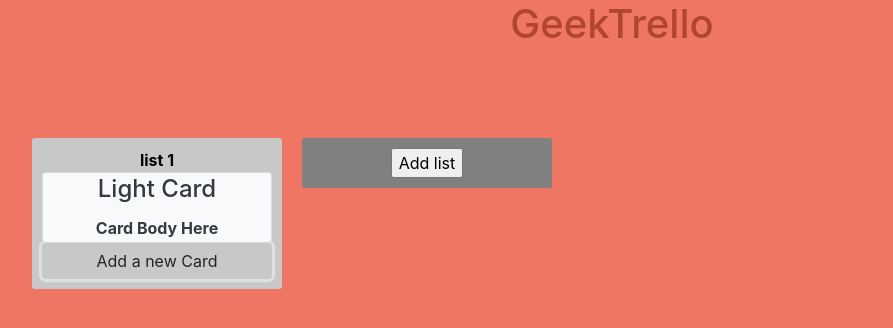
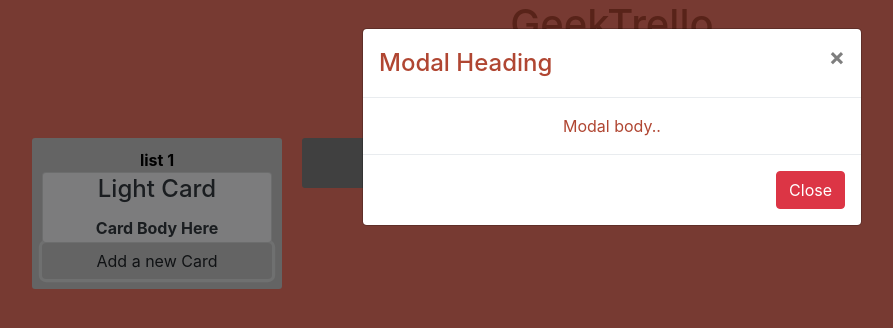
Before and after one commit to Abhicoding/GeekTrello, a React app: page /board in a window 1280 px wide. Both pictures are taken after a click on the button "Add a new Card". Shown: the top 328 px of the page, without its empty margins (28-921 px from the left). Built offline with nearby package versions, Linux system fonts and the light colour scheme.

Commit message:
Added opening and closing Modal

```diff
--- a/src/client/components/Cardmodal.jsx
+++ b/src/client/components/Cardmodal.jsx
@@ -1,9 +1,29 @@
 import React, {Component} from 'react'
 
 export default class Cardmodal extends Component {
-  // constructor (props) {
-  //   super()
-  // }
+  constructor (props) {
+    super()
+  }
+
+  onClose () {
+    this.props.cardmodalclose()
+  }
+
+  onKeyUp = (e) => {
+    if (e.which === 27) {
+      this.props.cardmodalclose()
+    }
+  }
+
+  componentDidMount() {
+    document.addEventListener('keyup', this.onKeyUp)
+  }
+
+  componentWillUnmount(){
+    document.removeEventListener('keyup', this.onKeyUp)
+  }
+
+
   render () {
     return (
       <div>
@@ -12,13 +32,13 @@ export default class Cardmodal extends Component {
             <div className='modal-content'>
               <div className='modal-header'>
                 <h4 className='modal-title'>Modal Heading</h4>
-                <button type='button' className='close' data-dismiss='modal'>&times;</button>
+                <button type='button' className='close' data-dismiss='modal' onClick={this.onClose.bind(this)}>&times;</button>
               </div>
               <div className='modal-body'>
           Modal body..
               </div>
               <div className='modal-footer'>
-                <button type='button' className='btn btn-danger' data-dismiss='modal'>Close</button>
+                <button type='button' className='btn btn-danger' data-dismiss='modal' onClick={this.onClose.bind(this)}>Close</button>
               </div>
             </div>
           </div>
--- a/src/client/components/Dashboard.jsx
+++ b/src/client/components/Dashboard.jsx
@@ -2,7 +2,7 @@ import React, { Component } from 'react'
 
 import Listcreate from './Listcreate.jsx'
 import List from './List.jsx'
-// import Cardmodal from './Cardmodal.jsx'
+import Cardmodal from './Cardmodal.jsx'
 
 import './../scss/dashboard.scss'
 
@@ -10,7 +10,8 @@ export default class Dashboard extends Component {
   constructor () {
     super()
     this.state = {
-      lists: ['list 1']
+      lists: ['list 1'],
+      cardmodal: ''
     }
   }
 
@@ -20,12 +21,20 @@ export default class Dashboard extends Component {
     })
   }
 
+  newCardModalClose () {
+    return this.setState({cardmodal: ''})
+  }
+
+  newCardModalOpen () {
+    return this.setState({cardmodal: 'modal fade show'})
+  }
+
   render () {
     const listItem = this.state.lists.map((d, i) => {
-      return <li key={i}><List title={d} /></li>
+      return <li key={i}><List title={d} cardmodalopen={this.newCardModalOpen.bind(this)} /></li>
     })
     return <div className='dashboard'>
-      {/* <Cardmodal /> */}
+      {this.state.cardmodal ? <Cardmodal cardmodalclose={this.newCardModalClose.bind(this)} /> : null}
       <ul>
         {listItem}
         <Listcreate newlist={this.newList.bind(this)} />
--- a/src/client/components/List.jsx
+++ b/src/client/components/List.jsx
@@ -12,11 +12,15 @@ export default class List extends Component {
     }
   }
 
+  onCardCreate () {
+    this.props.cardmodalopen()
+  }
+
   render () {
     return <div className='listcontainer'>{this.state.title}
       <Card />
       <div className='createcard'>
-        <button type='button' className='btn btn-light'> Add a new Card </button>
+        <button type='button' className='btn btn-light' onClick={this.onCardCreate.bind(this)}> Add a new Card </button>
       </div>
     </div>
   }
--- a/webpack.config.js
+++ b/webpack.config.js
@@ -30,12 +30,11 @@ const config = {
           loader: 'babel-loader',
           options: {
             cacheDirectory: true,
-            presets: ['react', 'es2015'] // Transpiles JSX and ES6
+            presets: ['react', 'es2015', 'stage-2'] // Transpiles JSX and ES6
           }
         }]
       }
     ]
-
   }
 }
 
```
Also changed, not shown: 1 other file (tests, documents, lock files or other folders).
